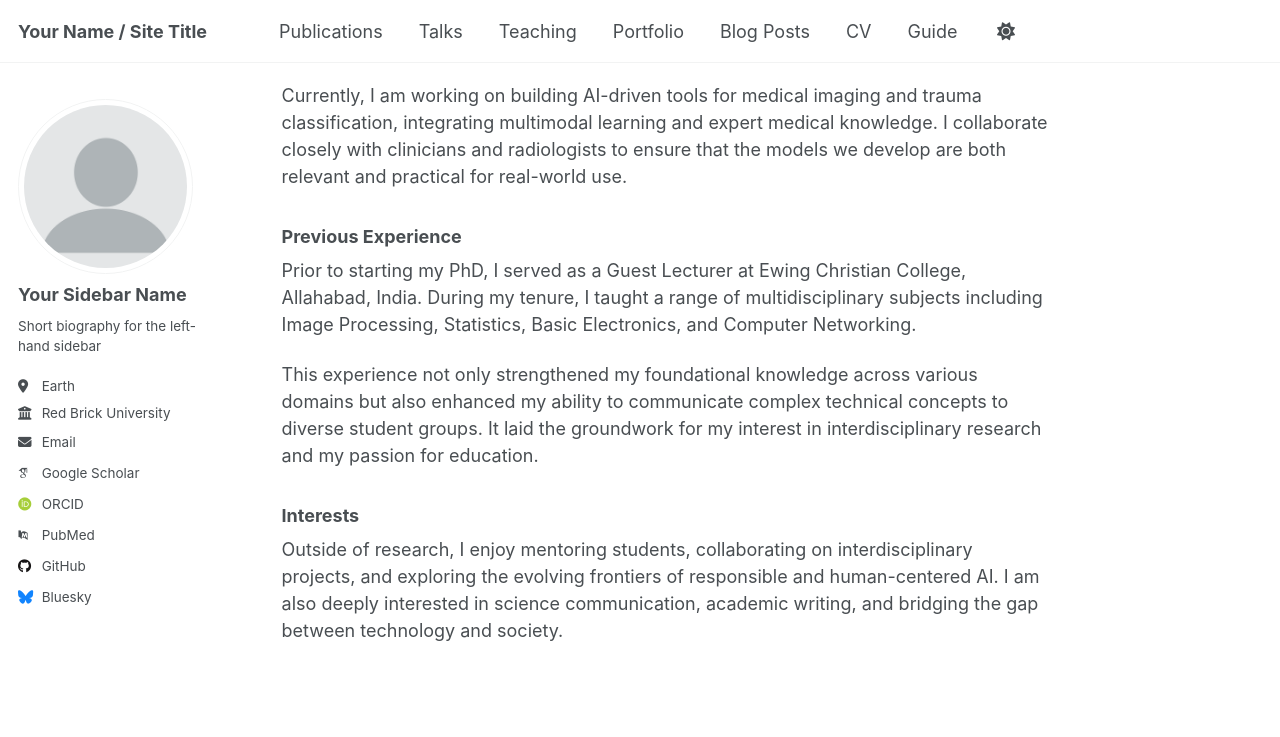
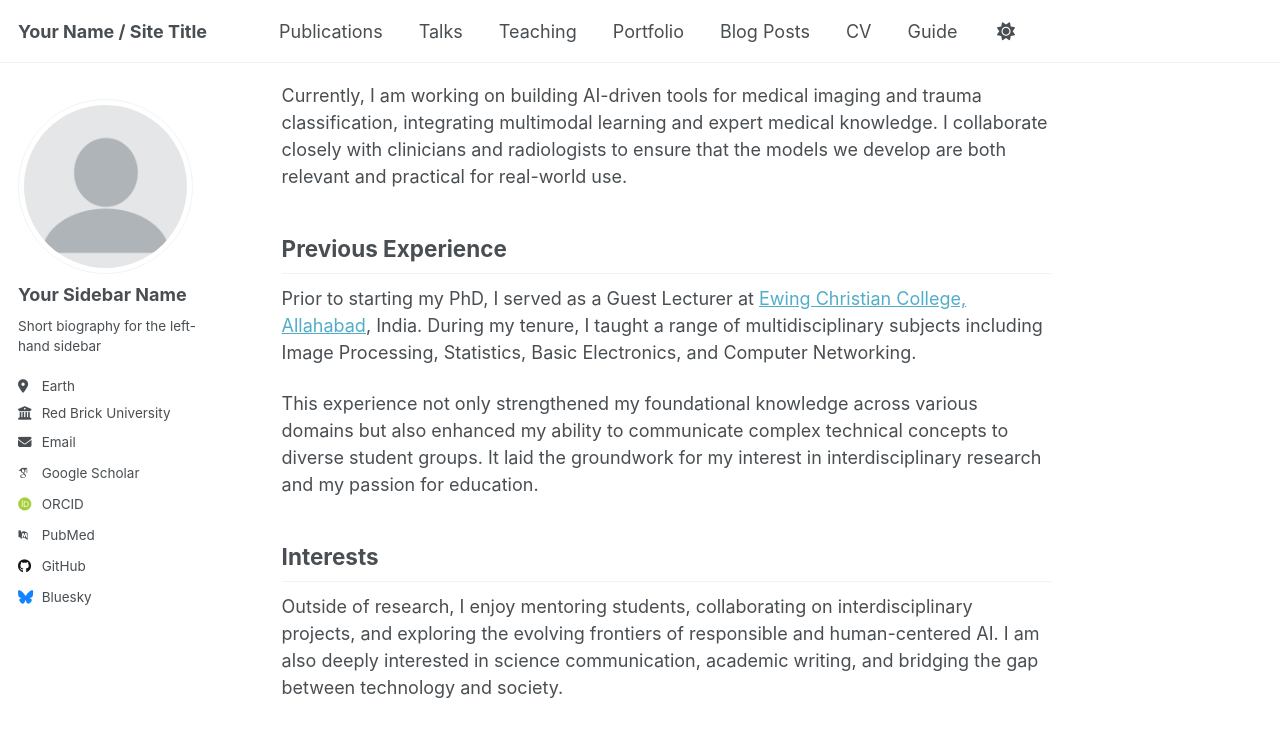
Before and after one commit to mishra-deepali/mishra-deepali.github.io, a Jekyll site: the page built from _pages/about.md, in a window 1280 px wide and 900 px high, scrolled down 322 px. Shown: the top 737 px of the window. Built offline with Jekyll 4.4.1, drawn with Linux system fonts in a browser that asks for light colours; some web fonts are replaced; part of the change alters nothing that is shown.

```diff
--- a/_pages/about.md
+++ b/_pages/about.md
@@ -19,12 +19,12 @@ My research lies at the intersection of computer vision, natural language proces
 Currently, I am working on building AI-driven tools for medical imaging and trauma classification, integrating multimodal learning and expert medical knowledge. I collaborate closely with clinicians and radiologists to ensure that the models we develop are both relevant and practical for real-world use.
 
 
-### Previous Experience
+## Previous Experience
 
-Prior to starting my PhD, I served as a Guest Lecturer at Ewing Christian College, Allahabad, India. During my tenure, I taught a range of multidisciplinary subjects including Image Processing, Statistics, Basic Electronics, and Computer Networking.
+Prior to starting my PhD, I served as a Guest Lecturer at [Ewing Christian College, Allahabad](https://ecc.ac.in/), India. During my tenure, I taught a range of multidisciplinary subjects including Image Processing, Statistics, Basic Electronics, and Computer Networking.
 
 This experience not only strengthened my foundational knowledge across various domains but also enhanced my ability to communicate complex technical concepts to diverse student groups. It laid the groundwork for my interest in interdisciplinary research and my passion for education.
 
-### Interests
+## Interests
 
 Outside of research, I enjoy mentoring students, collaborating on interdisciplinary projects, and exploring the evolving frontiers of responsible and human-centered AI. I am also deeply interested in science communication, academic writing, and bridging the gap between technology and society.
```
